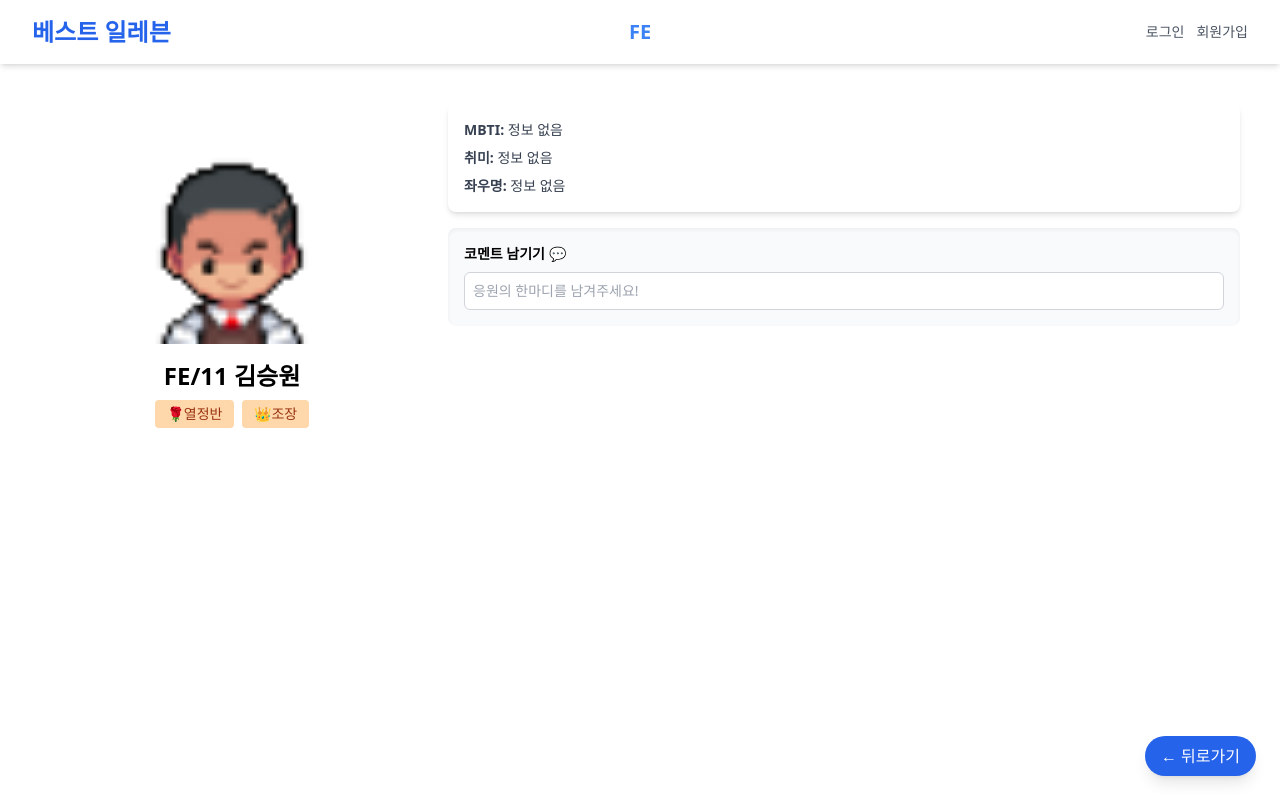
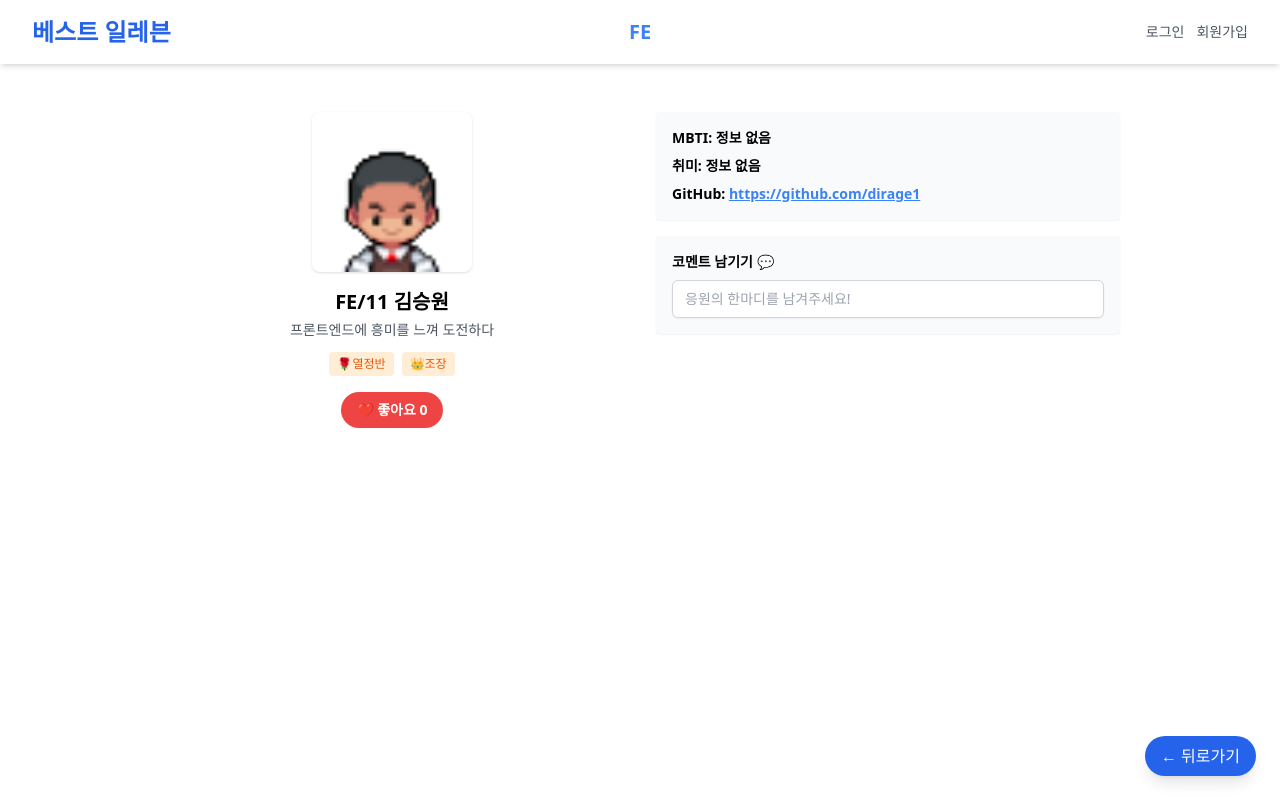
Before and after one commit to people9953/oz-11, a React (Vite) app: page /detail/1 in a window 1280 px wide. Built offline with nearby package versions, Linux system fonts and the light colour scheme.

Commit message:
feat: GitHub 주소를 좌우명과 바꾸기 및 좋아요 버튼 추가

```diff
--- a/src/data/members.js
+++ b/src/data/members.js
@@ -5,6 +5,7 @@ export const members = [
     description: "프론트엔드에 흥미를 느껴 도전하다",
     image: "/character/seungwon.png",
     type: ["🌹열정반", "👑조장"],
+    github: "https://github.com/dirage1",
   },
   {
     id: 2,
@@ -13,6 +14,7 @@ export const members = [
     image: "/character/Hyejin.png",
     type: ["🌹열정반"],
     hobby: "독서",
+    github: "https://github.com/hyejinjang97",
   },
   {
     id: 3,
@@ -21,6 +23,7 @@ export const members = [
     image: "/character/Eunbin.png",
     type: ["🌹열정반"],
     hobby: "게임",
+    github: "https://github.com/bin00125",
   },
   {
     id: 4,
@@ -28,6 +31,7 @@ export const members = [
     description: "프론트엔드를 불태우는 열정의 개발자",
     image: "/character/guyeong.png",
     type: ["🍀새싹반"],
+    github: "",
   },
   {
     id: 5,
@@ -36,6 +40,7 @@ export const members = [
     image: "/character/Jaehyun.png",
     type: ["✨심화반", "👑조장"],
     hobby: "베이스 기타연주",
+    github: "https://github.com/JaeHyunLee123",
   },
   {
     id: 6,
@@ -44,13 +49,15 @@ export const members = [
     image: "/character/Dongjun.png",
     type: ["🌹열정반"],
     hobby: "운동",
+    github: "https://github.com/junjunjun13",
   },
   {
     id: 7,
     name: "FE/11 이명우",
     description: "재능이 넘처흐르는 6년차개발자",
-    image: "",
+    image: "/character/MyungWoo.png",
     type: ["✨심화반", "👑조장"],
+    github: "https://github.com/wrongstory",
   },
   {
     id: 8,
@@ -59,6 +66,7 @@ export const members = [
     image: "/character/Jaeeun.png",
     type: ["🌹열정반"],
     hobby: "뜨개질",
+    github: "https://github.com/Jaeeun0723",
   },
   {
     id: 9,
@@ -67,6 +75,7 @@ export const members = [
     image: "/character/Yoona.png",
     type: ["🌹열정반"],
     hobby: "야구관람,영화,산책",
+    github: "https://github.com/Yunahha",
   },
   {
     id: 10,
@@ -75,6 +84,7 @@ export const members = [
     image: "/character/Dabin.png",
     type: ["🍀새싹반"],
     hobby: "영화,애니 시청",
+    github: "",
   },
   {
     id: 11,
@@ -83,6 +93,7 @@ export const members = [
     image: "/character/Jaemin.png",
     type: ["✨심화반"],
     hobby: "게임",
+    github: "https://github.com/jamminP",
   },
   {
     id: 12,
@@ -90,6 +101,7 @@ export const members = [
     description: "누구나 편리하게 사용할 수 있는 웹을 만들자",
     image: "/character/Minje.png",
     type: ["🍀새싹반"],
+    github: "https://github.com/minjekim64",
   },
   {
     id: 13,
@@ -98,6 +110,7 @@ export const members = [
     image: "/character/Seoyeon.png",
     type: ["✨심화반", "👑조장"],
     hobby: "식도락여행,애니,영화,게임",
+    github: "https://github.com/OZ-Coding-School/oz_react_mini_11/pull/18",
   },
   {
     id: 14,
@@ -107,6 +120,7 @@ export const members = [
     type: ["🍀새싹반"],
     mbti: "ESFJ",
     hobby: "독서",
+    github: "https://github.com/jjub0217",
   },
   {
     id: 15,
@@ -115,6 +129,7 @@ export const members = [
     image: "/character/Jooyoung.png",
     type: ["✨심화반"],
     hobby: "게임,사진",
+    github: "https://github.com/wnduddlekd",
   },
   {
     id: 16,
@@ -123,6 +138,7 @@ export const members = [
     image: "/character/Junhak.png",
     type: ["🍀새싹반"],
     hobby: "노래듣기,영화감상",
+    github: "",
   },
   {
     id: 17,
@@ -131,6 +147,7 @@ export const members = [
     image: "/character/Minchang.png",
     type: ["🌹열정반"],
     hobby: "독서,요리,음악감상",
+    github: "https://github.com/rlaalsckd4",
   },
   {
     id: 18,
@@ -139,6 +156,7 @@ export const members = [
     image: "/character/Junkyu.png",
     type: ["🍀새싹반"],
     hobby: "고기",
+    github: "https://github.com/nbc7799",
   },
   {
     id: 19,
@@ -148,6 +166,7 @@ export const members = [
     type: ["🌹열정반"],
     mbti: "ISFP",
     hobby: "게임,야구관람",
+    github: "https://github.com/people9953",
   },
   {
     id: 20,
@@ -156,6 +175,7 @@ export const members = [
     image: "/character/Jaegun.png",
     type: ["✨심화반", "👑조장"],
     hobby: "게임",
+    github: "https://github.com/gunysunny",
   },
   {
     id: 21,
@@ -165,7 +185,7 @@ export const members = [
     type: ["🌹열정반"],
     mbti: "ISFP",
     hobby: "운동",
-    quote: "코딩고수가 되자",
+    github: "https://github.com/Jungmaba",
   },
   {
     id: 22,
@@ -175,6 +195,7 @@ export const members = [
     type: ["🍀새싹반"],
     mbti: "ISFJ",
     hobby: "여행,영상제작,디지털드로잉",
+    github: "https://github.com/ElviaChoi",
   },
   {
     id: 23,
@@ -183,6 +204,7 @@ export const members = [
     image: "/character/Hyunjoong.png",
     type: ["🍀새싹반"],
     hobby: "산책",
+    github: "",
   },
   {
     id: 24,
@@ -191,6 +213,7 @@ export const members = [
     image: "/character/EunKyu.png",
     type: ["🍀새싹반"],
     hobby: "게임,운동",
+    github: "",
   },
   {
     id: 25,
@@ -198,6 +221,7 @@ export const members = [
     description: "프론트엔드를 불태우는 열정의 개발자",
     image: "/character/HeeYoung.png",
     type: ["🍀새싹반"],
+    github: "https://github.com/heyoung0218",
   },
   {
     id: 26,
@@ -206,6 +230,7 @@ export const members = [
     image: "/character/SeoYoung.png",
     type: ["🍀새싹반"],
     hobby: "게임,넷플릭스",
+    github: "https://github.com/sysysysyb",
   },
   {
     id: 27,
@@ -214,6 +239,7 @@ export const members = [
     image: "/character/Minji.png",
     type: ["✨심화반", "👑조장"],
     hobby: "공연,전시회 구경",
+    github: "https://github.com/minji105",
   },
   {
     id: 28,
@@ -221,6 +247,7 @@ export const members = [
     description: "6기출신 최고 엘리트 조교",
     image: "/character/Yeojin.png",
     type: ["🧑‍💻조교", "🧚‍♀️백업요정", "😁친근함", "🥇엘리트"],
+    github: "https://github.com/Kwonyeojiny",
   },
   {
     id: 29,
@@ -285,6 +312,7 @@ export const members = [
     image: "/character/KwonYoung.png",
     type: ["🌹열정반"],
     hobby: "헬스,여친구하기,술친구",
+    github: "",
   },
 ];
 
--- a/src/pages/Detail.jsx
+++ b/src/pages/Detail.jsx
@@ -1,67 +1,97 @@
 import { useParams } from "react-router-dom";
-import { members } from "../data/members";
+import members from "../data/members";
+import { useState } from "react";
 
 function Detail() {
   const { id } = useParams();
   const member = members.find((m) => m.id === parseInt(id));
+  const [likes, setLikes] = useState(0);
+  const [hasLiked, setHasLiked] = useState(false);
 
-  if (!member) {
-    return (
-      <div className="p-6 text-center text-red-500">
-        멤버를 찾을 수 없습니다.
-      </div>
-    );
-  }
+  if (!member) return <div>해당 멤버를 찾을 수 없습니다.</div>;
 
-  const types = Array.isArray(member.type) ? member.type : [member.type];
+  const handleLike = () => {
+    if (hasLiked) {
+      setLikes(likes - 1);
+      setHasLiked(false);
+    } else {
+      setLikes(likes + 1);
+      setHasLiked(true);
+    }
+  };
 
   return (
-    <div className="p-6 grid grid-cols-1 md:grid-cols-3 gap-6">
-      {/* 왼쪽: 사진 + 이름/타입 */}
-      <div className="md:col-span-1 flex flex-col items-center">
-        {/* ① 사진 */}
+    <div className="max-w-5xl mx-auto p-8 flex flex-col md:flex-row gap-8">
+      {/* 왼쪽 영역: 이미지, 이름, 설명, 타입, 좋아요 */}
+      <div className="flex flex-col items-center w-full md:w-1/2">
         <img
           src={member.image}
           alt={member.name}
-          className="w-60 h-60 object-cover rounded-xl mb-4"
+          className="w-40 h-40 object-cover rounded-lg mb-4 shadow"
         />
+        <h2 className="text-xl font-bold">{member.name}</h2>
+        <p className="text-sm text-gray-600 mt-1">{member.description}</p>
 
-        {/* ② 이름 + 타입 */}
-        <h2 className="text-2xl font-bold">{member.name}</h2>
-        <div className="mt-2 flex flex-wrap justify-center gap-2">
-          {types.map((t, i) => (
+        <div className="flex gap-2 mt-3 flex-wrap justify-center">
+          {member.type.map((t, idx) => (
             <span
-              key={i}
-              className="inline-block bg-orange-200 text-orange-800 px-3 py-1 rounded text-sm"
+              key={idx}
+              className="bg-orange-100 text-orange-600 px-2 py-1 text-xs rounded"
             >
               {t}
             </span>
           ))}
         </div>
+
+        <button
+          onClick={handleLike}
+          className={`mt-4 px-4 py-2 rounded-full text-sm font-semibold ${
+            hasLiked
+              ? "bg-gray-300 text-gray-600 cursor-not-allowed"
+              : "bg-red-500 text-white hover:bg-red-600"
+          }`}
+        >
+          {hasLiked ? "❤️좋아요" : "❤️ 좋아요"} {likes}
+        </button>
       </div>
 
-      {/* 오른쪽: 상세 내용 + 코멘트 */}
-      <div className="md:col-span-2 flex flex-col gap-4">
-        {/* ③ 주요 내용 */}
-        <div className="bg-white rounded-lg shadow-md p-4 text-sm text-gray-700 space-y-2">
-          <p>
+      {/* 오른쪽 영역: MBTI, 취미, 깃허브, 코멘트 */}
+      <div className="w-full md:w-1/2 space-y-4">
+        <div className="bg-gray-50 p-4 rounded shadow-sm">
+          <p className="text-sm font-semibold">
             <strong>MBTI:</strong> {member.mbti || "정보 없음"}
           </p>
-          <p>
+          <p className="text-sm font-semibold mt-2">
             <strong>취미:</strong> {member.hobby || "정보 없음"}
           </p>
-          <p>
-            <strong>좌우명:</strong> {member.motto || "정보 없음"}
+          <p className="text-sm font-semibold mt-2">
+            <strong>GitHub:</strong>{" "}
+            {member.github ? (
+              <a
+                href={member.github}
+                target="_blank"
+                rel="noopener noreferrer"
+                className="text-blue-500 underline"
+              >
+                {member.github}
+              </a>
+            ) : (
+              "정보 없음"
+            )}
           </p>
         </div>
 
-        {/* ④ 코멘트 입력 */}
-        <div className="bg-gray-50 rounded-lg shadow-inner p-4">
-          <p className="text-sm font-semibold mb-2">코멘트 남기기 💬</p>
+        <div className="bg-gray-50 p-4 rounded shadow-sm">
+          <p className="text-sm font-semibold mb-2">
+            코멘트 남기기{" "}
+            <span role="img" aria-label="comment">
+              💬
+            </span>
+          </p>
           <input
             type="text"
             placeholder="응원의 한마디를 남겨주세요!"
-            className="w-full border border-gray-300 rounded-md p-2 text-sm"
+            className="w-full border border-gray-300 rounded-md px-3 py-2 text-sm shadow-sm"
           />
         </div>
       </div>
```
Also changed, not shown: public/character/MyungWoo.png (added).
